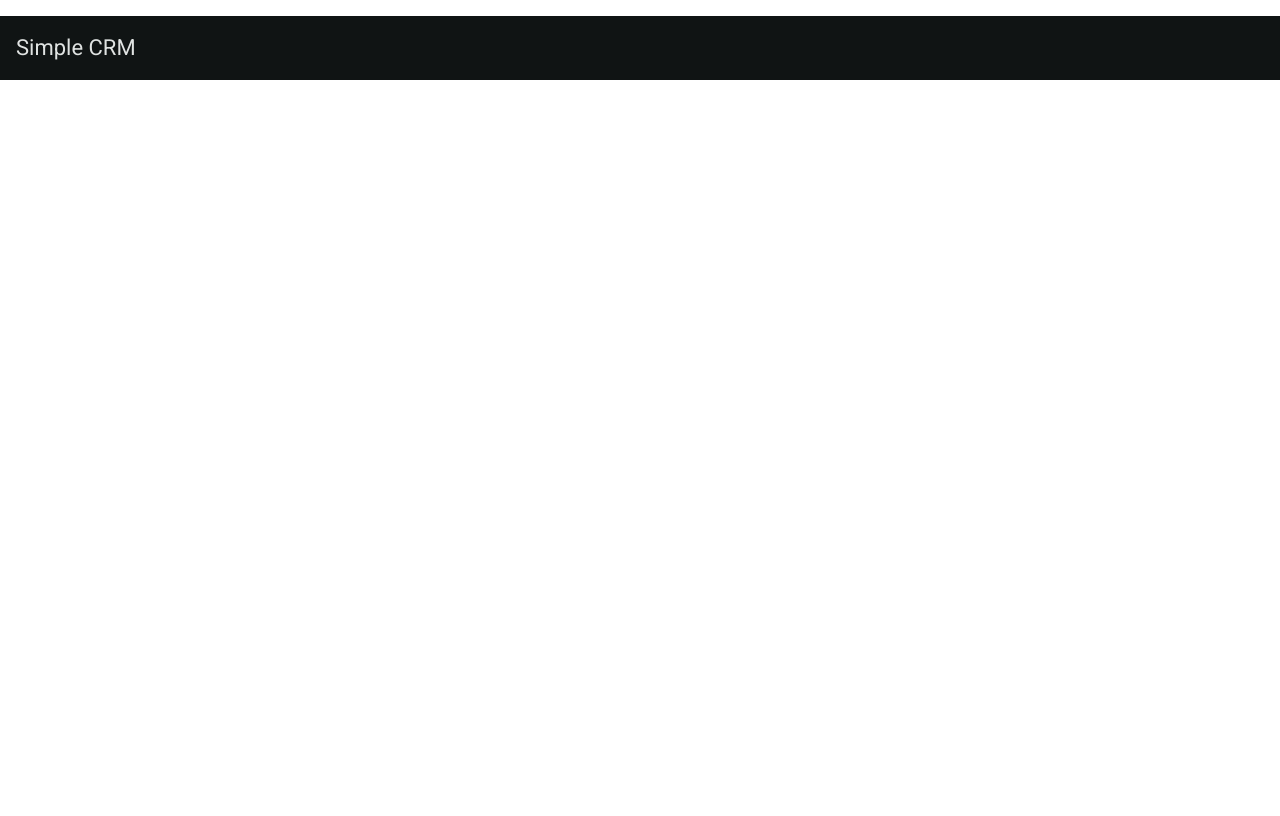
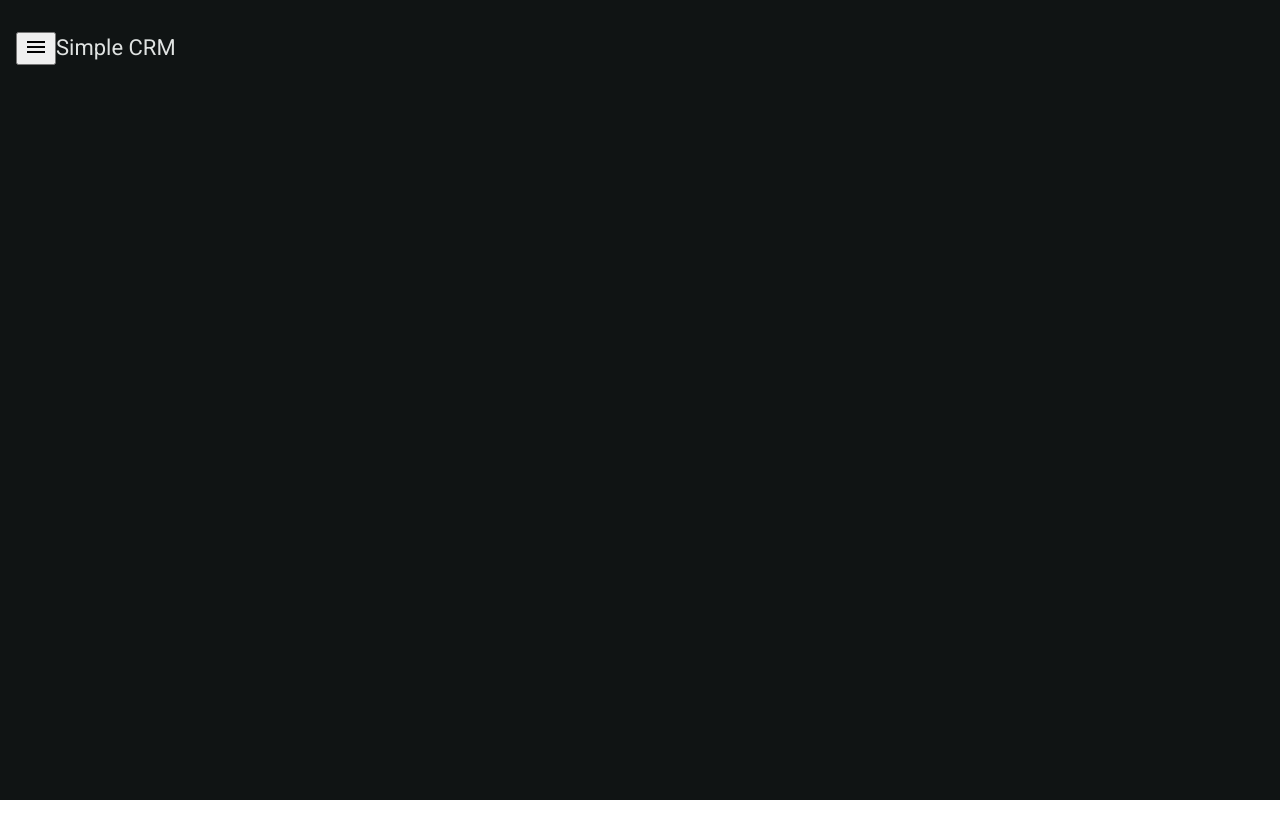
Before and after one commit to Michelle-bit-web/simple-crm, an Angular app: page / in a window 1280 px wide. Built offline with nearby package versions, Linux system fonts and the light colour scheme.

Commit message:
sidbar to toggle

```diff
--- a/src/app/app.component.html
+++ b/src/app/app.component.html
@@ -1,7 +1,18 @@
-<p>
-  <mat-toolbar>
-    <span>Simple CRM</span>
-  </mat-toolbar>
-</p>
+<mat-drawer-container class="mat-drawer-container" autosize>
+  <mat-drawer #drawer class="example-sidenav" mode="side">
+    <p>Auto-resizing sidenav</p>
+  </mat-drawer>
+
+  <div class="example-sidenav-content">
+    <p>
+      <mat-toolbar>
+        <button type="button" mat-button (click)="drawer.toggle()">
+          <mat-icon>menu</mat-icon>
+        </button>
+        <span>Simple CRM</span>
+      </mat-toolbar>
+    </p>
+  </div>
+</mat-drawer-container>
 
 <router-outlet />
--- a/src/app/app.component.scss
+++ b/src/app/app.component.scss
@@ -0,0 +1,7 @@
+.mat-drawer-container {
+    height: 100dvh;
+}
+
+button {
+    cursor: pointer;
+}
```
Also changed, not shown: src/app/app.component.ts (+8 -2 lines).
